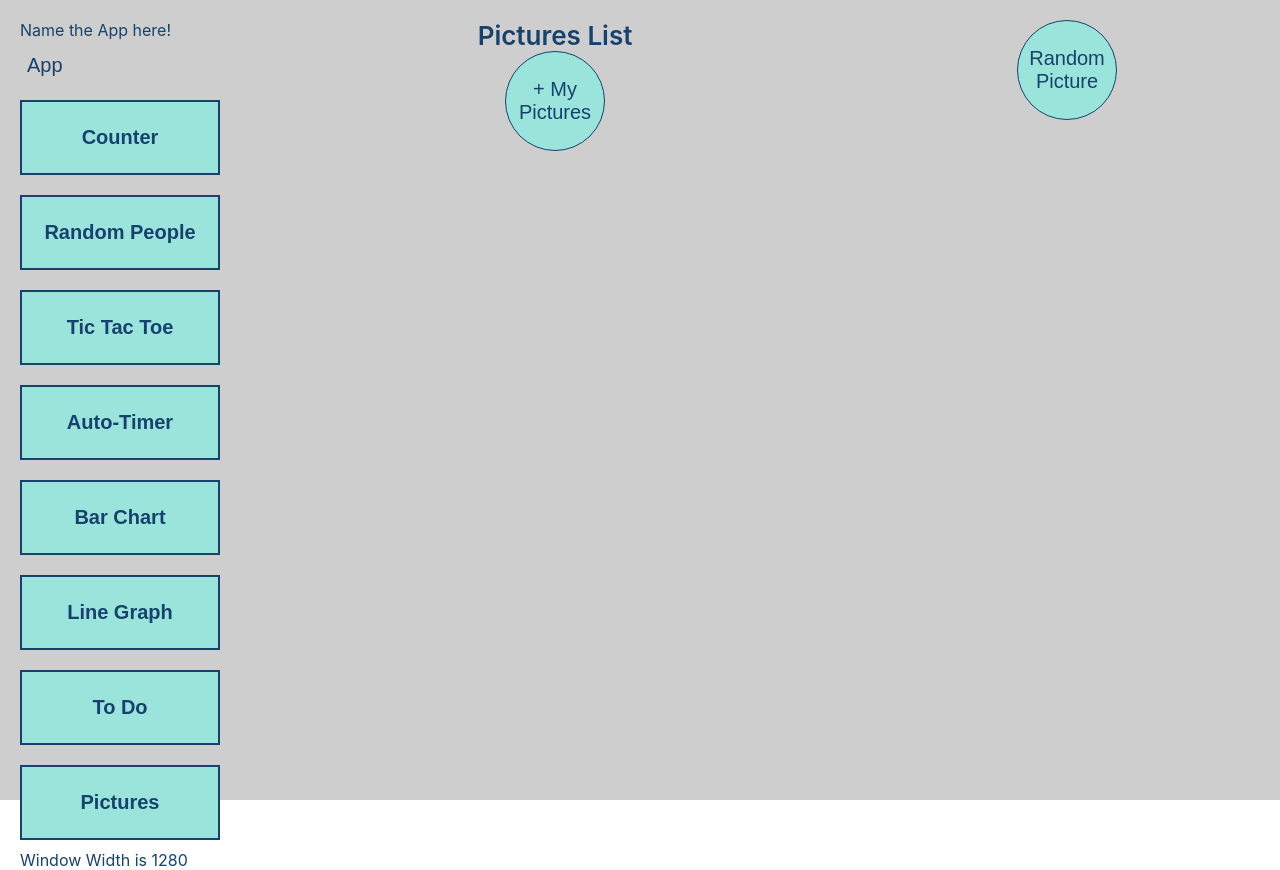
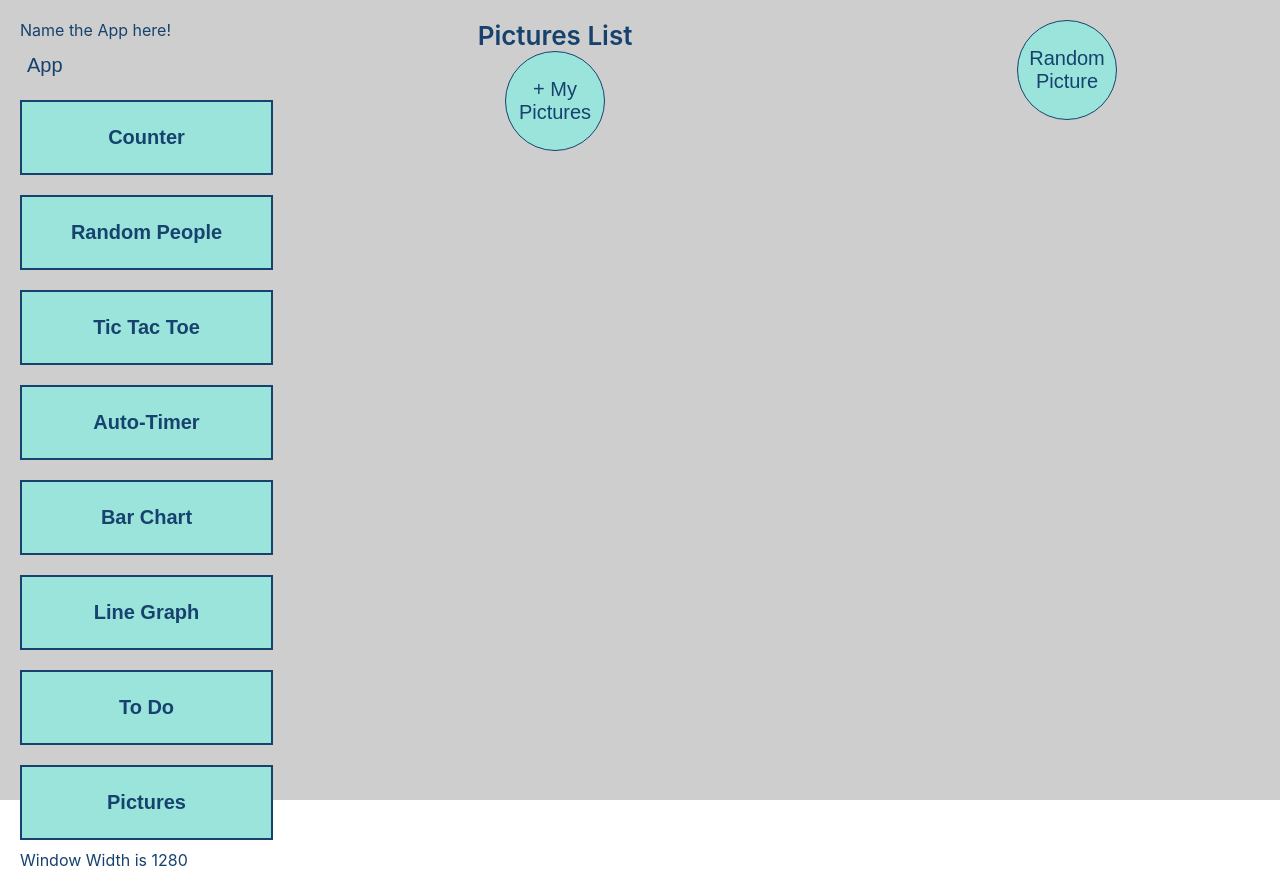
Before and after one commit to tomhands1/saga-practice, a React (Create React App) app: page /pictures in a window 1280 px wide. Shown: the top 870 px of the page. Built offline with nearby package versions, Linux system fonts and the light colour scheme.

Commit message:
update button width

```diff
--- a/src/App.scss
+++ b/src/App.scss
@@ -38,7 +38,7 @@ $text-colour: rgb(22, 66, 109);
 
 .navbar-button {
   height: 75px;
-  width: 200px;
+  width: 253px;
   font-size: 20px;
   font-weight: bold;
   color: $text-colour;
--- a/src/components/PictureList.jsx
+++ b/src/components/PictureList.jsx
@@ -1,8 +1,6 @@
 import React from 'react';
 
-const PictureList = ({ pictureList, randomPicture, addToList }) => {
-
-    return (
+const PictureList = ({ pictureList, randomPicture, addToList }) => (
     <div className="random-picture-container">
         <div className="picture-list-title" >Pictures List</div>
         <div>
@@ -15,6 +13,5 @@ const PictureList = ({ pictureList, randomPicture, addToList }) => {
         </div>
     </div>
 );
-};
 
 export default PictureList;
```
Lines whose indentation alone changed are shown as unchanged.
